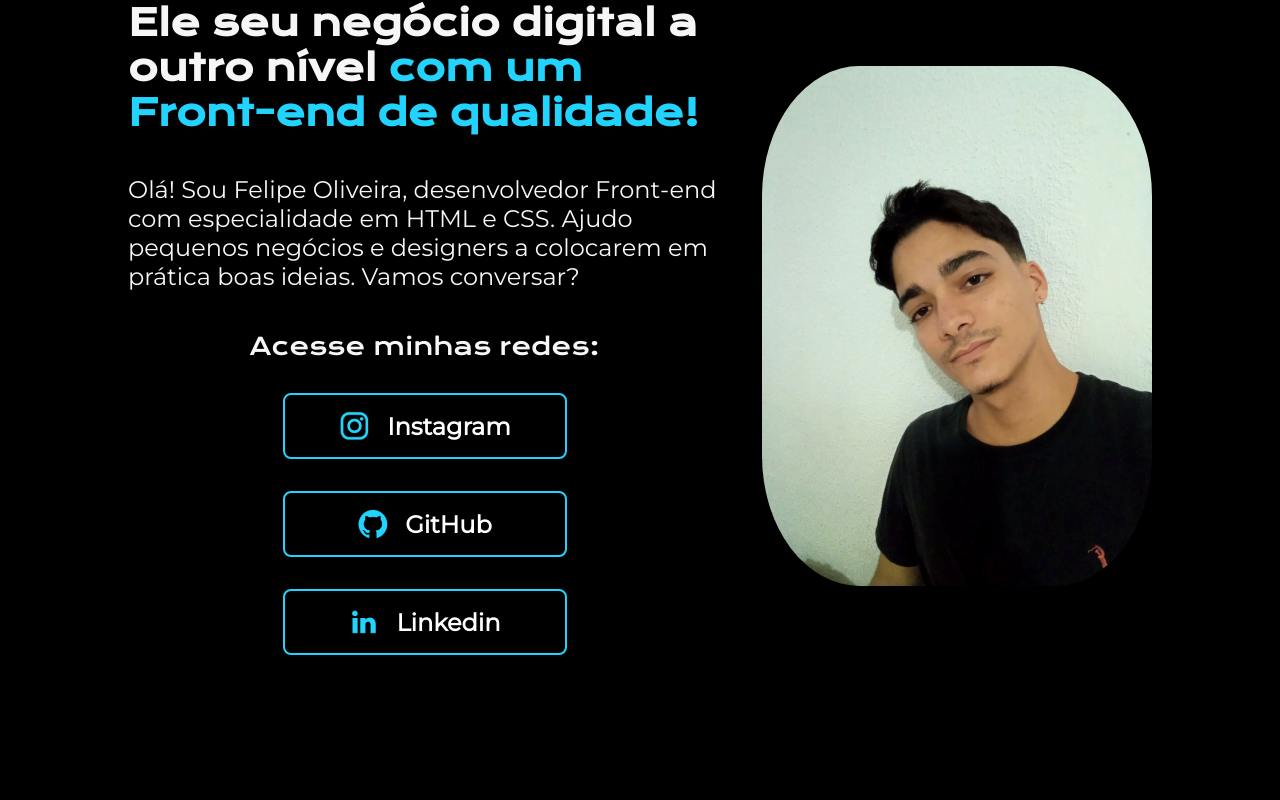
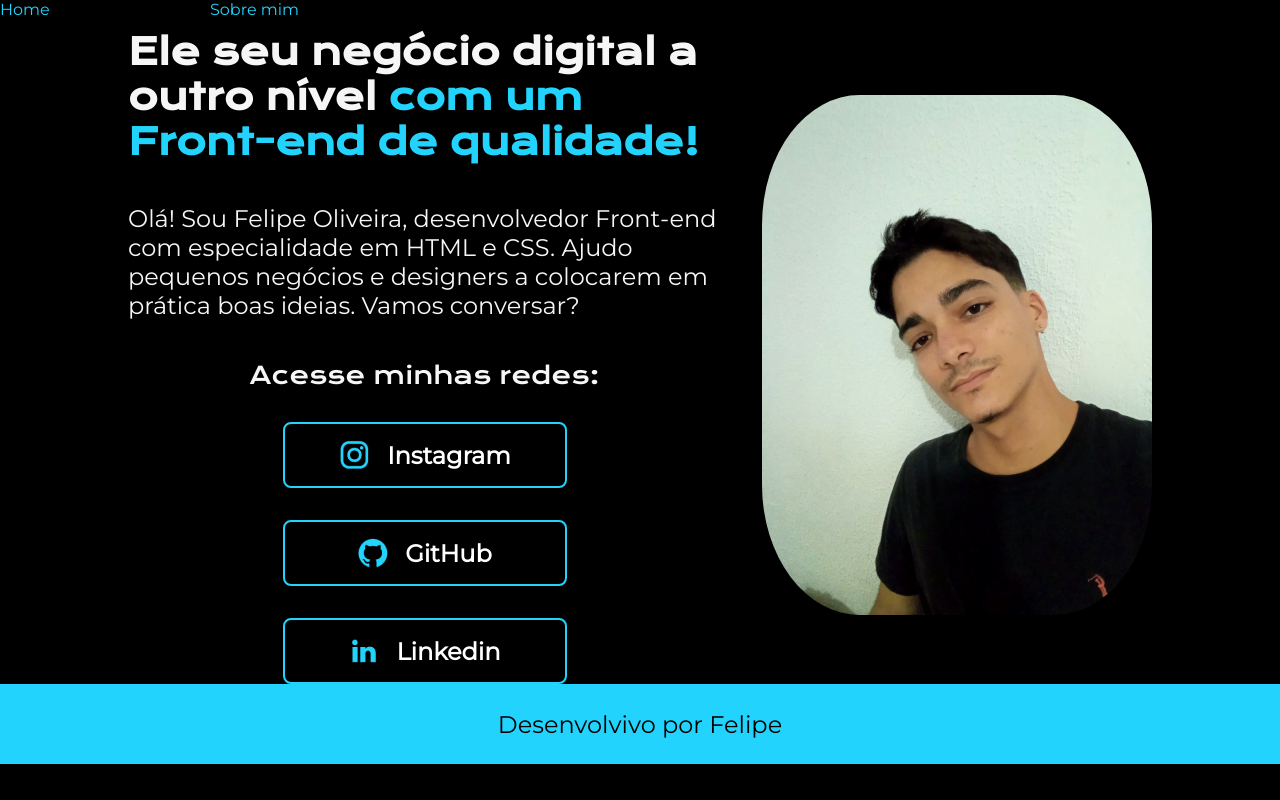
Before and after one commit to Felipeoliveeira/html-css, a PHP site: page /index01.html in a window 1280 px wide. Run offline with PHP 8.4, Linux system fonts and the light colour scheme.

Commit message:
criando footer e header

```diff
--- a/Portfólio1/estilos/style01.css
+++ b/Portfólio1/estilos/style01.css
@@ -15,6 +15,7 @@ body{
 }
 img{
     border-radius: 25%;
+
 }
 main{
     margin: 0% 10%;
@@ -55,7 +56,7 @@ div#buttom > a{
     font-family: 'Montserrat', sans-serif;
     display: flex;
     align-items: center;
-   justify-content: center;
+    justify-content: center;
     gap: 16px;
     width: 280px;
     padding: 15px 0px;
@@ -65,6 +66,29 @@ div#buttom > a{
 }
 div#buttom > a:hover{
     background-color: #177085;
+    padding: 3%;
+}
+header.apresentacao__cabecalho{
+    width: 299px;
+    height: 29px;
+    display: flex;
+    justify-content: space-between;
+    align-items: baseline;
+
+}
+header.apresentacao__cabecalho > a{
+    text-decoration: none;
+    color: #22D4FD;
+    font-family: 'Montserrat', sans-serif;
+}
+footer.apresentacao__rodape{
+    background-color: #22D4FD;
+    color: black;
+    display: flex;
+    justify-content: center;
+    align-items: center;
+    height: 80px;
+
 }
 strong#destaque{
     color:#22D4FD ;
--- a/Portfólio1/index01.html
+++ b/Portfólio1/index01.html
@@ -19,6 +19,10 @@
 
 </head>
 <body>
+    <header class="apresentacao__cabecalho">
+        <a href="#">Home</a>
+        <a href="#">Sobre mim</a>
+    </header>
     <main>
         <div id="apresentacao__conteudo">
             <h1>Ele seu negócio digital a outro nível <strong id="destaque">com um Front-end de qualidade!</strong></h1>
@@ -39,6 +43,9 @@
         </div>
         <div class="apresentacao__conteudo__imagem"><img src="./imagem/ImageMe.png" alt="Imagem de Felipe, um cara branco, olhos e cabelos pretos e uma boa pinta de programador Front-end"></div>
     </main>
+    <footer class="apresentacao__rodape">
+        <p>Desenvolvivo por Felipe</p>
+    </footer>
 </body>
 </html>
 </body>
```
